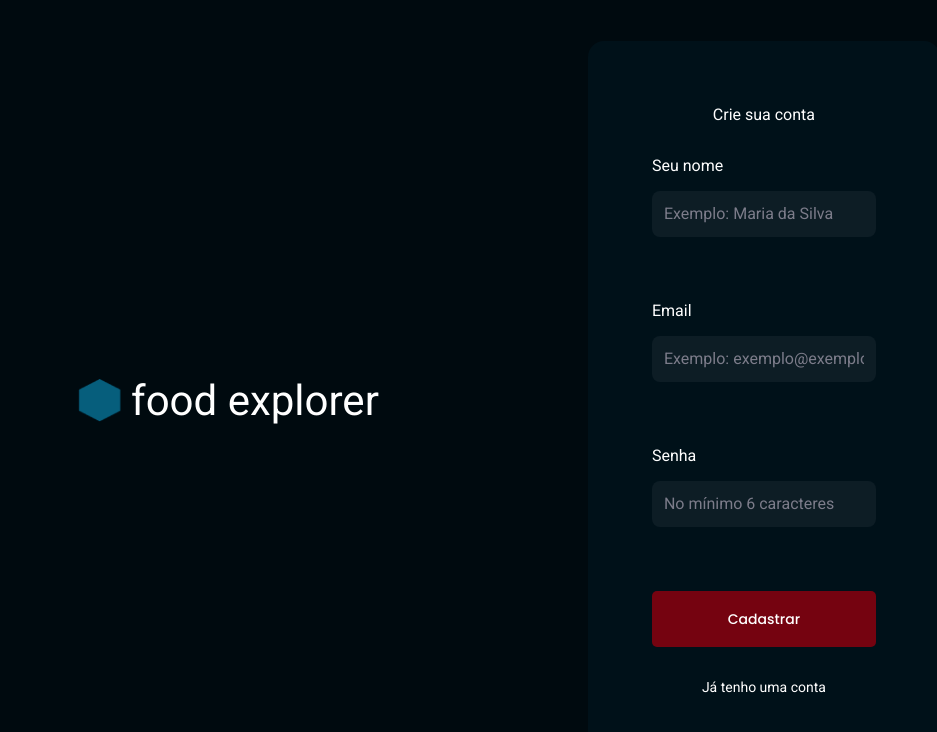
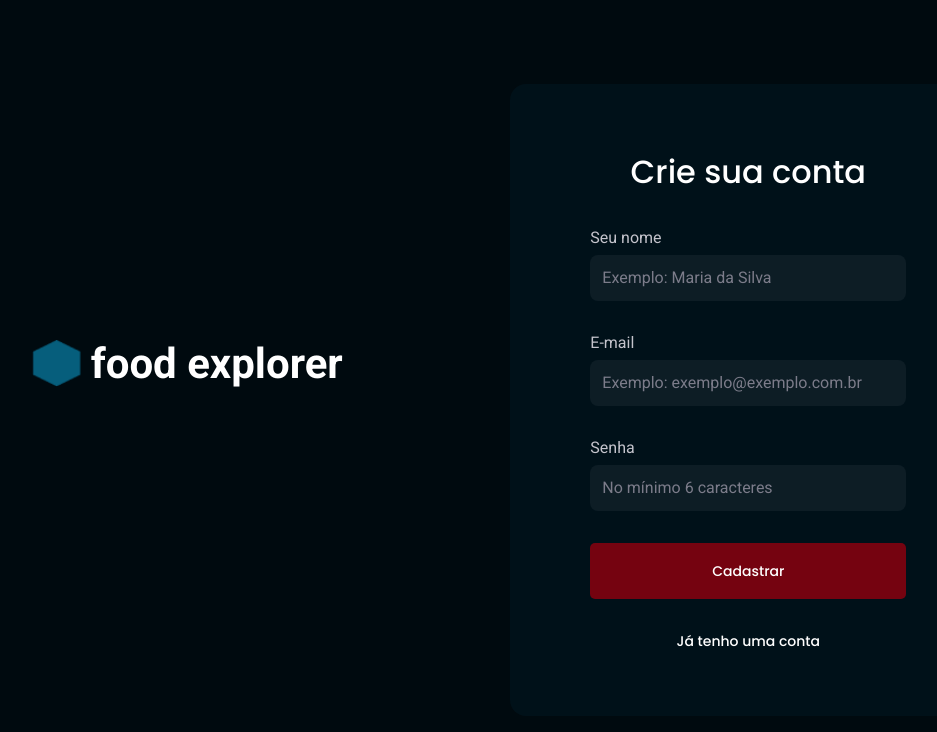
Before and after one commit to Rafael465/desafio_final_foodexplorer, a React (Vite) app: page /register in a window 1280 px wide. Shown: the top 732 px of the page, without its empty margins (131-1068 px from the left). Built offline with nearby package versions, Linux system fonts and the light colour scheme; no server answers.

Commit message:
SignUp page style adjustments

```diff
--- a/src/pages/SignIn/styles.js
+++ b/src/pages/SignIn/styles.js
@@ -9,8 +9,6 @@ export const Container = styled.div`
     display: flex;
     align-items: center;
     justify-content: center;
-
-
 `;
 
 export const Form = styled.form`
@@ -20,7 +18,6 @@ export const Form = styled.form`
     display: flex;
     align-items: center;
     flex-direction: column;
-
 
     #brand {
         max-width: 31.6rem;
@@ -73,7 +70,6 @@ export const Form = styled.form`
                 height: 4.7rem;
             }
         }
-
     }
 `;
 
--- a/src/pages/SignUp/index.jsx
+++ b/src/pages/SignUp/index.jsx
@@ -1,5 +1,5 @@
 import { useState } from "react";
-import { Container, Form } from "./styles";
+import { Container, Form, Content } from "./styles";
 import { Link, useNavigate } from 'react-router-dom';
 
 import { api } from "../../services/api";
@@ -37,36 +37,32 @@ export function SignUp() {
     return (
         <Container>
             <Form>
-
-                <div id="top">
+                <div id="brand">
                     <img src="/src/assets/polygon.png" alt="blue polygon" />
                     <h1>food explorer</h1>
                 </div>
 
-                <div id="signup">
+                <Content>
                     <header>
                         <h1>Crie sua conta</h1>
                     </header>
 
-                    <h2>Seu nome</h2>
-
                     <Input
+                        title="Seu nome"
                         placeholder="Exemplo: Maria da Silva"
                         type="text"
                         onChange={e => setName(e.target.value)}
                     />
 
-                    <h2>Email</h2>
-
                     <Input
+                        title="E-mail"
                         placeholder="Exemplo: exemplo@exemplo.com.br"
                         type="text"
                         onChange={e => setEmail(e.target.value)}
                     />
 
-                    <h2>Senha</h2>
-
                     <Input
+                        title="Senha"
                         placeholder="No mínimo 6 caracteres"
                         type="password"
                         onChange={e => setPassword(e.target.value)}
@@ -77,7 +73,7 @@ export function SignUp() {
                     <Link id="login" to="/">
                         Já tenho uma conta
                     </Link>
-                </div>
+                </Content>
             </Form>
         </Container>
     )
--- a/src/pages/SignUp/styles.js
+++ b/src/pages/SignUp/styles.js
@@ -1,94 +1,129 @@
 import styled from 'styled-components';
+import { DEVICE_BREAKPOINTS } from "../../styles/deviceBrakepoints";
 
 export const Container = styled.div`
-
-    display: flex;
 
     width: 100%;
     height: 100vh;
 
+    display: flex;
+    align-items: center;
     justify-content: center;
-    align-items: center;
-
 `;
 
 export const Form = styled.form`
 
-    #top {
+    width: 100%;
 
     display: flex;
     align-items: center;
+    flex-direction: column;
 
+    #brand {
+        max-width: 31.6rem;
+
+        display: flex;
+        align-items: center;
+        flex-direction: column;
+
+        margin-bottom: 73px;
         gap: 10px;
 
         img {
-            width: 43px;
-            height: 43px;
+            width: 4.5rem;
+            height: 4.3rem;
         }
 
         > h1 {
-            font-size: 42px;
+            font-family: 'Roboto', sans-serif;
+            font-weight: 700;
+            font-size: 3.7rem;
         }
     }
 
-    #signup {
+    @media (min-width: ${DEVICE_BREAKPOINTS.SM}) {
 
-        > header {
-            > h1 {
-                visibility: hidden;
+        #brand {
+            width: 100%;
+
+            flex-direction: row;
         }
     }
 
-        > h2 {
-            font-size: 1.6rem;
-            margin-top: 32px;
-            margin-bottom: 8px;
+    @media (min-width: ${DEVICE_BREAKPOINTS.LG}) {
+
+        width: 100%;
+
+        display: flex;
+        flex-direction: row;
+        align-items: center;
+        justify-content: space-evenly;
+
+        #brand {
+
+            h1 {
+                font-size: 4.2rem;
             }
 
-        > button {
-            margin-top: 32px;
+            img {
+                width: 4.9rem;
+                height: 4.7rem;
+            }
+        }
+    }
+`;
+
+export const Content = styled.div`
+
+    width: 100%;
+
+    display: flex;
+    align-items: center;
+    flex-direction: column;
+
+    padding: 0 32px;
+
+    header {
+        > h1 {
+            display: none;
+
+            font-family: 'Poppins', sans-serif;
+            font-weight: 500;
+            font-size: 3.2rem;
+        }
     }
 
     #login {
         display: flex;
+        justify-content: center;
+
         margin-top: 32px;
-        justify-content: center;
-        font-size: 14px;
+
+        font-family: 'Poppins', sans-serif;
+        font-weight: 500;
+        font-size: 1.4rem;
 
         color: ${({ theme }) => theme.COLORS.LIGHT_100};
     }
-    }
-
-    @media (min-width: 900px) {
-
-        display: flex;
-        width: 100%;
-        align-items: center;
-        justify-content: space-evenly;
 
 
-        #top {
-            > h1 {
-                margin-bottom: 0px;
-            }
-        }
+    @media (min-width: ${DEVICE_BREAKPOINTS.LG}) {
 
-        #signup {
-            background-color: ${({ theme }) => theme.COLORS.DARK_700};
+        width: 476px;
+
         padding: 64px;
         border-radius: 16px;
 
-            > header {
+        background-color: ${({ theme }) => theme.COLORS.DARK_700};
+
+        header {
             display: flex;
             justify-content: center;
 
-                > h1 {
-                    visibility: visible;
+            h1 {
+                display: block;
+                margin-bottom: 32px;
             }
          }
-
     }
-
-    }
-
 `;
```
Lines whose indentation alone changed are shown as unchanged.
